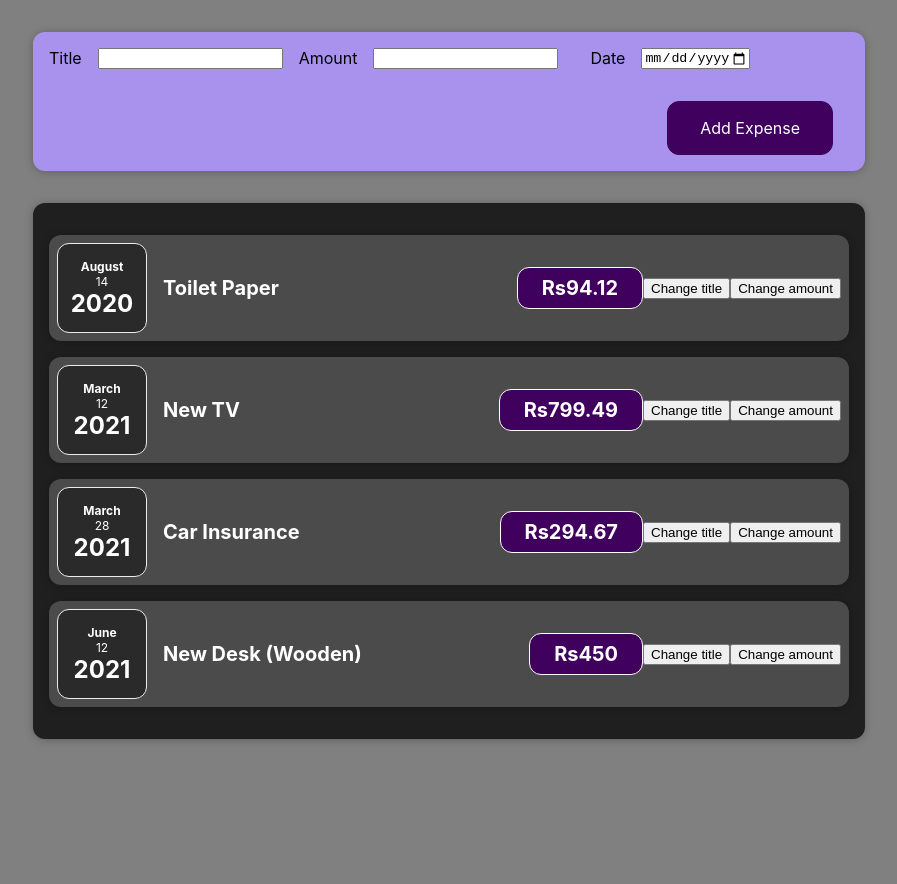
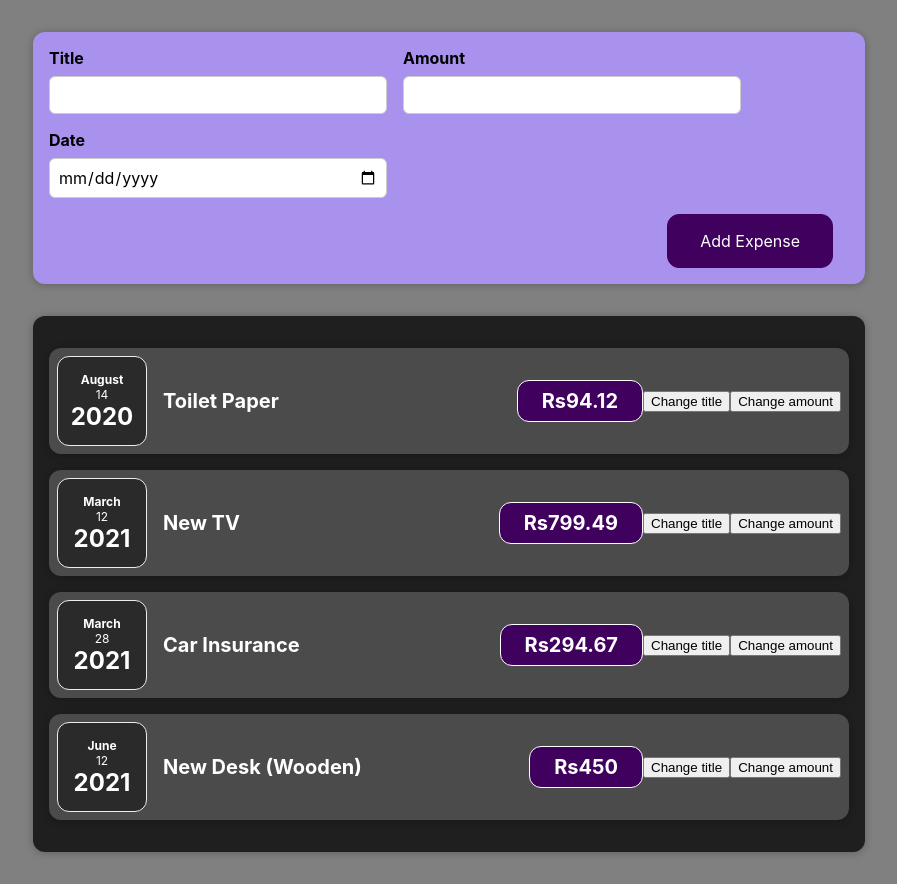
Before and after one commit to Shivamgit11/React01, a React (Create React App) app in the folder my-app/: page / in a window 1280 px wide. Shown: the whole page, without its empty margins (191-1088 px from the left). Before the commit the page ends 800 px from the top, so only its background shows below. Built offline with nearby package versions, Linux system fonts and the light colour scheme.

Commit message:
Trying to add dynamically

```diff
--- a/my-app/src/App.js
+++ b/my-app/src/App.js
@@ -24,6 +24,11 @@ const App = ()  => {
       date: new Date(2021, 5, 12),
     },
   ];
+
+  const addExpenseHandler = expense => {
+    console.log("In app js");
+    console.log(expense);
+  };
   // return React.createElement(
   //   'div',
   //   {},
@@ -33,7 +38,7 @@ const App = ()  => {
 
   return (
     <div>
-      <NewExpense />
+      <NewExpense onAddExpense={addExpenseHandler} />
       <Expenses items={expenses} />
     </div>
   );
--- a/my-app/src/components/NewExpenses/ExpenseForm.js
+++ b/my-app/src/components/NewExpenses/ExpenseForm.js
@@ -1,55 +1,47 @@
-import React, { useState } from "react";
+
+import React, { useState } from 'react';
 
 import './ExpenseForm.css';
 
-const ExpenseForm = () => {
+const ExpenseForm = (props) => {
   const [enteredTitle, setEnteredTitle] = useState('');
   const [enteredAmount, setEnteredAmount] = useState('');
   const [enteredDate, setEnteredDate] = useState('');
-    // const [userInput, setUserInput] =  useState({
-    //     enteredTitle: '',
-    //     enteredAmount: '',
-    //     enteredDate: ''
-    // })
+  // const [userInput, setUserInput] = useState({
+  //   enteredTitle: '',
+  //   enteredAmount: '',
+  //   enteredDate: '',
+  // });
 
   const titleChangeHandler = (event) => {
     setEnteredTitle(event.target.value);
     // setUserInput({
-        //     ...userInput,
-        //     enteredTitle: event.target.value,
-
-        // })
+    //   ...userInput,
+    //   enteredTitle: event.target.value,
+    // });
     // setUserInput((prevState) => {
-        //     return { ...prevState, enteredTitle: event.target.value };
+    //   return { ...prevState, enteredTitle: event.target.value };
     // });
   };
 
   const amountChangeHandler = (event) => {
-        setEnteredAmount(event.target.value)
+    setEnteredAmount(event.target.value);
     // setUserInput({
-        //     ...userInput,
-        //     enteredAmount: event.target.value,
-
-        // })
-        // setUserInput((prevState) => {
-        //     return { ...prevState, enteredAmount: event.target.value };
+    //   ...userInput,
+    //   enteredAmount: event.target.value,
     // });
   };
 
   const dateChangeHandler = (event) => {
     setEnteredDate(event.target.value);
     // setUserInput({
-            //     ...userInput,
-            //     enteredDate: event.target.value,
-
-            // })
-            // setUserInput((prevState) => {
-            //     return { ...prevState, enteredDate: event.target.value };
+    //   ...userInput,
+    //   enteredDate: event.target.value,
     // });
   };
 
-    const SubmitHandler = (event) => {
-        event.PreventDefault();
+  const submitHandler = (event) => {
+    event.preventDefault();
 
     const expenseData = {
       title: enteredTitle,
@@ -57,31 +49,48 @@ const ExpenseForm = () => {
       date: new Date(enteredDate)
     };
 
-        console.log(expenseData);
+    props.onSaveExpenseData(expenseData);
+    setEnteredTitle('');
+    setEnteredAmount('');
+    setEnteredDate('');
   };
 
-
   return (
-        <form onSubmit={SubmitHandler}>
-        <div className="new-expense__controls">
-            <div className="new-expense__controls">
+    <form onSubmit={submitHandler}>
+      <div className='new-expense__controls'>
+        <div className='new-expense__control'>
           <label>Title</label>
-                <input type="text" onChange={titleChangeHandler} />
+          <input
+          type='text'
+          value={enteredTitle}
+          onChange={titleChangeHandler} />
         </div>
-            <div className="new-expense__controls">
+        <div className='new-expense__control'>
           <label>Amount</label>
-                <input type="number" min="0.01" step="0.01" onChange={amountChangeHandler} /><br />
+          <input
+            type='number'
+            min='0.01'
+            step='0.01'
+            value={enteredAmount}
+            onChange={amountChangeHandler}
+          />
         </div>
-            <div className="new-expense__controls">
+        <div className='new-expense__control'>
           <label>Date</label>
-                <input type="date" min="2019-01-01" max="2022-12-31" onChange={dateChangeHandler} />
+          <input
+            type='date'
+            min='2019-01-01'
+            max='2022-12-31'
+            value={enteredDate}
+            onChange={dateChangeHandler}
+          />
         </div>
       </div>
-        <div className="new-expense__actions">
-            <button type="submit">Add Expense</button>
+      <div className='new-expense__actions'>
+        <button type='submit'>Add Expense</button>
       </div>
     </form>
-    )
+  );
 };
 
 export default ExpenseForm;
```
Lines whose indentation alone changed are shown as unchanged.
